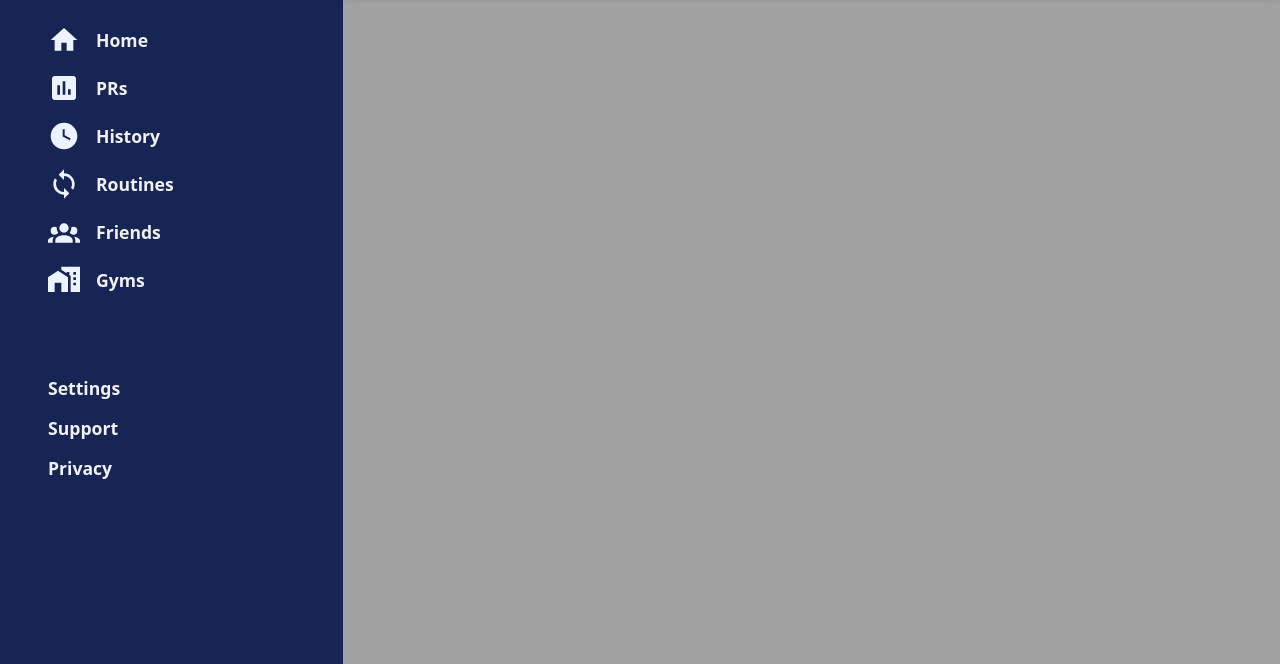
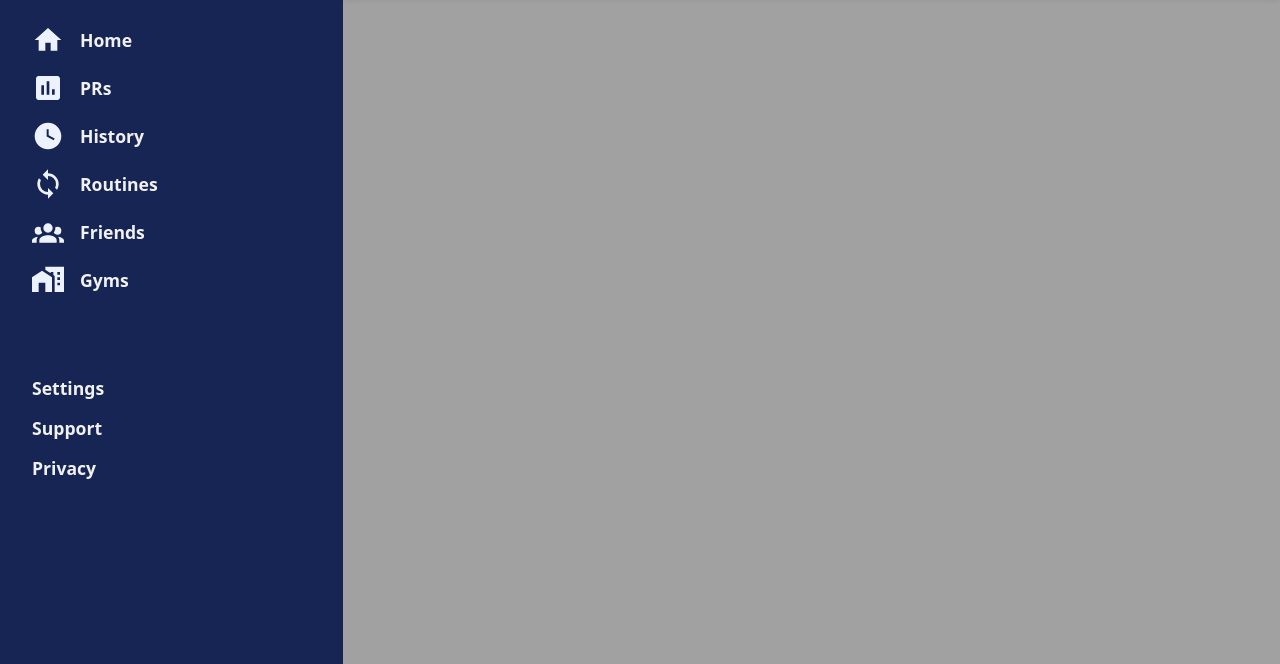
Before and after one commit to schunsie/beefboard, a plain HTML site: page index.html in a window 1280 px wide. Shown: the part 136-800 px from the top of the page. Drawn offline with Linux system fonts and the light colour scheme.

Commit message:
Tweak navbar padding

```diff
--- a/style.css
+++ b/style.css
@@ -40,7 +40,7 @@ input, button, textarea, select {
     grid-template-rows: auto auto 1fr;
     gap: 5rem;
     align-items: start;
-    padding: 1rem 3rem ;
+    padding: 1rem 5rem 0 1rem; ;
 
     background: var(--color-primary);
     color: var(--color-detail-primary);
@@ -77,6 +77,7 @@ ul[class^='menu'] {
     list-style: none;
     font-size: 1.1rem;
     font-weight: 600;
+    padding-left: 1rem;
 
     a, a:hover, a:visited {
         text-decoration: none;
```
